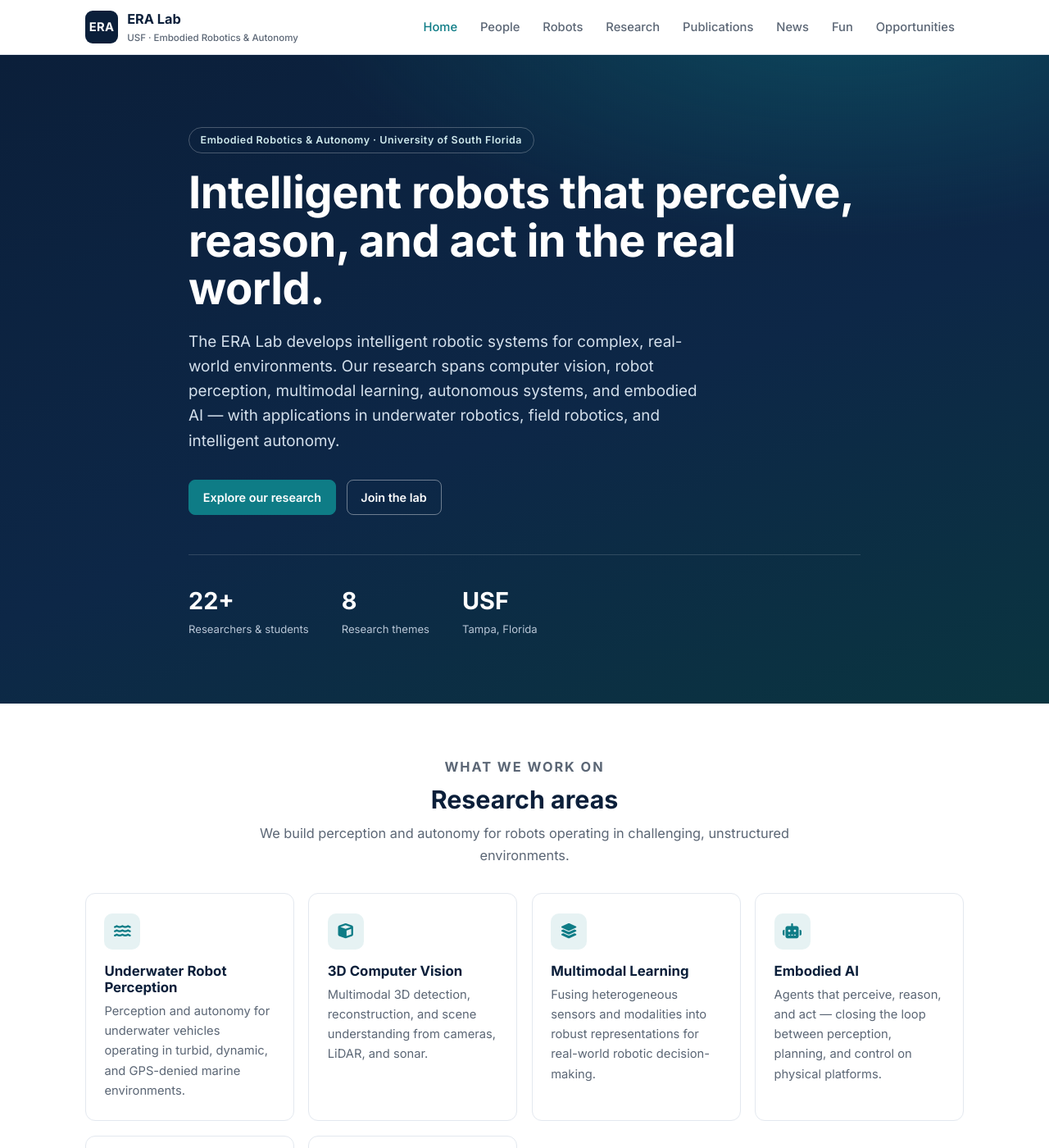
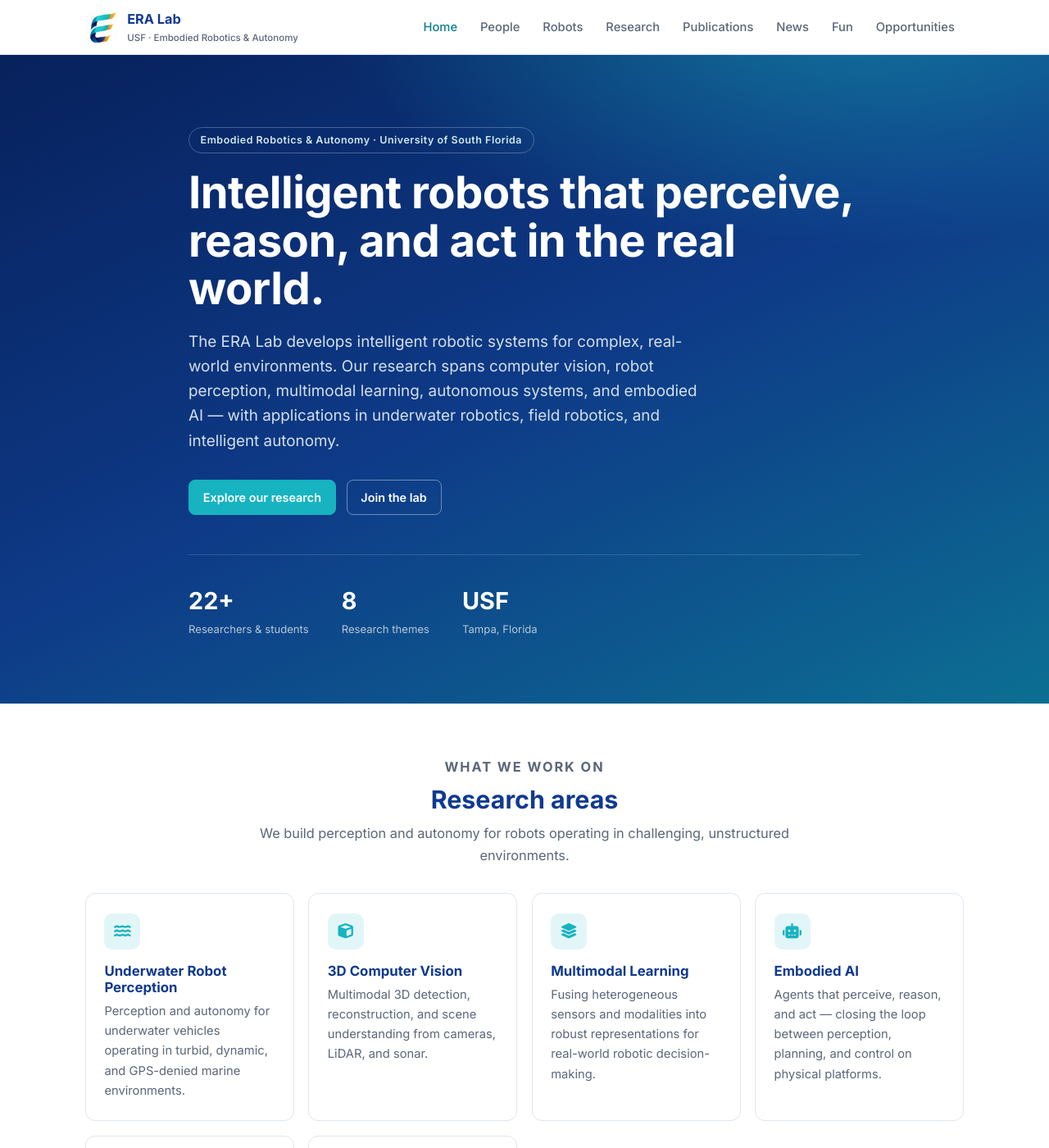
Before and after one commit to era-research-lab/era-research-lab.github.io, a Jekyll site: the page built from index.html, in a window 1280 px wide and 1400 px high. Shown: the whole window at 82% size. Built offline with Jekyll 4.4.1, drawn with Linux system fonts in a browser that asks for light colours; a style sheet for code colours, icons or effects is not loaded.

Commit message:
change color

```diff
--- a/_includes/head.html
+++ b/_includes/head.html
@@ -10,6 +10,8 @@
 
   <meta name="description" content="{{ page.description | default: site.description | strip_newlines }}">
   <meta name="author" content="{{ site.long_title }}">
+  <link rel="icon" type="image/png" href="{{ '/assets/images/era-logo.png' | relative_url }}">
+  <meta name="theme-color" content="#103a8f">
 
   <!-- Open Graph -->
   <meta property="og:title" content="{{ page.title | default: site.title }}">
--- a/_includes/nav.html
+++ b/_includes/nav.html
@@ -7,7 +7,7 @@
 <header class="site-header">
   <div class="container site-header__inner">
     <a class="brand" href="{{ '/' | relative_url }}">
-      <span class="brand__mark">ERA</span>
+      <img class="brand__logo" src="{{ '/assets/images/era-logo.png' | relative_url }}" alt="ERA Lab logo">
       <span class="brand__text">
         <span class="brand__name">ERA Lab</span>
         <span class="brand__sub">USF · Embodied Robotics &amp; Autonomy</span>
--- a/assets/css/main.css
+++ b/assets/css/main.css
@@ -1,20 +1,22 @@
 /* ===========================================================
    ERA Lab — main stylesheet
-   Clean academic lab style. Light background, navy + teal accent.
+   Clean academic lab style. Light background, logo blue + cyan accent.
    =========================================================== */
 
 :root {
+  /* Palette derived from the ERA logo (cyan → blue → deep navy gradient). */
   --bg:        #ffffff;
-  --bg-alt:    #f5f7fa;
-  --bg-navy:   #0b1f3a;
+  --bg-alt:    #f3f7fb;
+  --bg-navy:   #071d4f;   /* deep logo navy-blue */
   --surface:   #ffffff;
-  --border:    #e3e8ef;
-  --navy:      #0b1f3a;
-  --text:      #16202c;
-  --muted:     #5b6675;
-  --accent:    #0e7c86;   /* deep teal — marine / robotics */
-  --accent-d:  #0a5b63;
-  --link:      #0e7c86;
+  --border:    #dde6f1;
+  --navy:      #103a8f;   /* primary brand blue — headings, buttons, brand */
+  --navy-2:    #07215c;   /* deeper brand blue — hero / footer */
+  --text:      #15202e;
+  --muted:     #5a6678;
+  --accent:    #17b3c0;   /* logo cyan — icons, badges, decoration */
+  --accent-d:  #0c8090;   /* darker cyan — links & hover (accessible) */
+  --link:      #0c8090;
   --radius:    12px;
   --shadow:    0 1px 3px rgba(16,32,52,0.06), 0 8px 24px rgba(16,32,52,0.06);
   --shadow-h:  0 4px 12px rgba(16,32,52,0.10), 0 16px 40px rgba(16,32,52,0.12);
@@ -53,11 +55,9 @@ h1, h2, h3, h4 { line-height: 1.2; color: var(--navy); font-weight: 700; }
 
 .brand { display: flex; align-items: center; gap: 0.7rem; color: var(--navy); }
 .brand:hover { text-decoration: none; }
-.brand__mark {
-  display: inline-grid; place-items: center;
+.brand__logo {
   width: 40px; height: 40px; border-radius: 9px;
-  background: var(--navy); color: #fff;
-  font-weight: 700; letter-spacing: 0.02em; font-size: 0.92rem;
+  object-fit: contain; flex-shrink: 0;
 }
 .brand__name { display: block; font-weight: 700; font-size: 1.02rem; color: var(--navy); }
 .brand__sub  { display: block; font-size: 0.72rem; color: var(--muted); font-weight: 500; }
@@ -69,7 +69,7 @@ h1, h2, h3, h4 { line-height: 1.2; color: var(--navy); font-weight: 700; }
   transition: color 0.15s, background 0.15s;
 }
 .site-nav a:hover { color: var(--navy); background: var(--bg-alt); text-decoration: none; }
-.site-nav a.is-active { color: var(--accent); }
+.site-nav a.is-active { color: var(--accent-d); }
 
 .nav-toggle {
   display: none; background: none; border: 0; font-size: 1.25rem;
@@ -94,7 +94,7 @@ h1, h2, h3, h4 { line-height: 1.2; color: var(--navy); font-weight: 700; }
 /* ---------- Badges / tags ---------- */
 .badge {
   display: inline-block; padding: 0.25em 0.8em; border-radius: 20px;
-  background: rgba(14,124,134,0.1); color: var(--accent-d);
+  background: rgba(23,179,192,0.12); color: var(--accent-d);
   font-size: 0.74rem; font-weight: 700; letter-spacing: 0.03em;
   text-transform: uppercase;
 }
@@ -111,7 +111,7 @@ h1, h2, h3, h4 { line-height: 1.2; color: var(--navy); font-weight: 700; }
 .section-head--center { margin-left: auto; margin-right: auto; text-align: center; }
 .section-head__eyebrow {
   text-transform: uppercase; letter-spacing: 0.12em; font-size: 0.74rem;
-  font-weight: 700; color: var(--accent); margin-bottom: 0.5rem;
+  font-weight: 700; color: var(--accent-d); margin-bottom: 0.5rem;
 }
 .section-head h2 { font-size: 1.9rem; margin-bottom: 0.6rem; }
 .section-head p { color: var(--muted); font-size: 1.02rem; }
@@ -119,7 +119,7 @@ h1, h2, h3, h4 { line-height: 1.2; color: var(--navy); font-weight: 700; }
 
 /* ---------- Page header ---------- */
 .page-head { background: var(--bg-alt); border-bottom: 1px solid var(--border); padding: 3.2rem 0 2.6rem; }
-.page-head__eyebrow { text-transform: uppercase; letter-spacing: 0.12em; font-size: 0.76rem; font-weight: 700; color: var(--accent); margin-bottom: 0.6rem; }
+.page-head__eyebrow { text-transform: uppercase; letter-spacing: 0.12em; font-size: 0.76rem; font-weight: 700; color: var(--accent-d); margin-bottom: 0.6rem; }
 .page-head__title { font-size: 2.4rem; }
 .page-head__lead { margin-top: 0.8rem; color: var(--muted); font-size: 1.1rem; max-width: 760px; }
 .page-body { padding: 3rem 1.5rem 4.5rem; }
@@ -130,8 +130,8 @@ h1, h2, h3, h4 { line-height: 1.2; color: var(--navy); font-weight: 700; }
 .hero {
   position: relative; color: #fff; overflow: hidden;
   background:
-    radial-gradient(1100px 500px at 80% -10%, rgba(14,124,134,0.45), transparent 60%),
-    linear-gradient(160deg, #0b1f3a 0%, #0d2747 55%, #0a3540 100%);
+    radial-gradient(1100px 520px at 82% -10%, rgba(23,179,192,0.55), transparent 60%),
+    linear-gradient(155deg, #07215c 0%, #0e3a87 50%, #0c6f93 100%);
 }
 .hero__inner { padding: 5.5rem 0 5rem; max-width: 820px; }
 .hero__eyebrow {
@@ -157,7 +157,7 @@ h1, h2, h3, h4 { line-height: 1.2; color: var(--navy); font-weight: 700; }
   padding: 1.5rem 1.4rem; transition: box-shadow 0.18s, transform 0.18s, border-color 0.18s;
 }
 .area-card:hover { box-shadow: var(--shadow-h); transform: translateY(-2px); border-color: #cfd9e6; }
-.area-card__icon { width: 44px; height: 44px; border-radius: 10px; display: grid; place-items: center; background: rgba(14,124,134,0.1); color: var(--accent); font-size: 1.15rem; margin-bottom: 1rem; }
+.area-card__icon { width: 44px; height: 44px; border-radius: 10px; display: grid; place-items: center; background: rgba(23,179,192,0.12); color: var(--accent); font-size: 1.15rem; margin-bottom: 1rem; }
 .area-card h3 { font-size: 1.05rem; margin-bottom: 0.4rem; }
 .area-card p { color: var(--muted); font-size: 0.92rem; }
 
@@ -176,7 +176,7 @@ h1, h2, h3, h4 { line-height: 1.2; color: var(--navy); font-weight: 700; }
 .project-card:hover { box-shadow: var(--shadow-h); transform: translateY(-3px); border-color: #cfd9e6; }
 .project-card__thumb { position: relative; aspect-ratio: 16 / 9; background: var(--bg-alt); }
 .project-card__thumb img { width: 100%; height: 100%; object-fit: cover; }
-.project-card__thumb .badge { position: absolute; top: 0.7rem; left: 0.7rem; background: rgba(11,31,58,0.85); color: #fff; backdrop-filter: blur(4px); }
+.project-card__thumb .badge { position: absolute; top: 0.7rem; left: 0.7rem; background: rgba(7,33,92,0.85); color: #fff; backdrop-filter: blur(4px); }
 .project-card__body { padding: 1.25rem 1.3rem 1.4rem; display: flex; flex-direction: column; flex: 1; }
 .project-card__body h3 { font-size: 1.12rem; margin-bottom: 0.45rem; }
 .project-card__body h3 a { color: var(--navy); }
```
Also changed, not shown: assets/images/era-logo.png (added).
